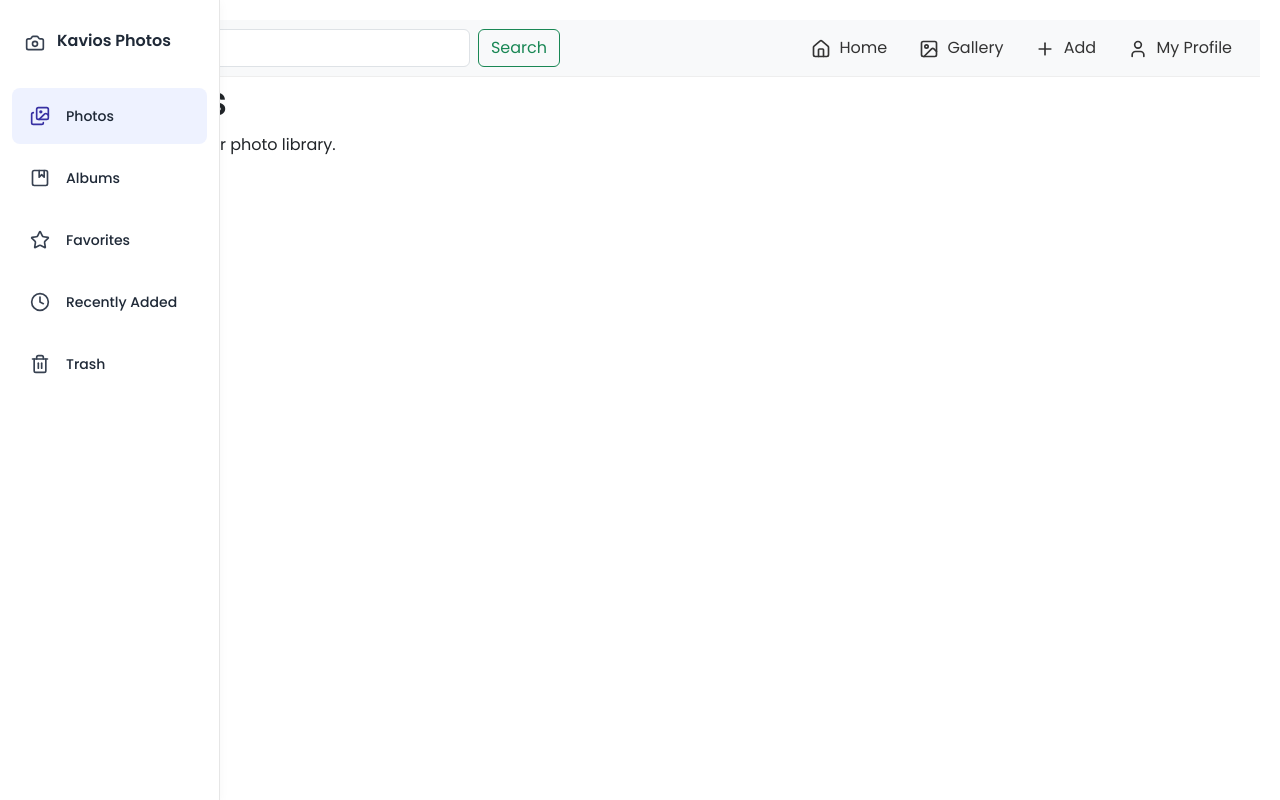
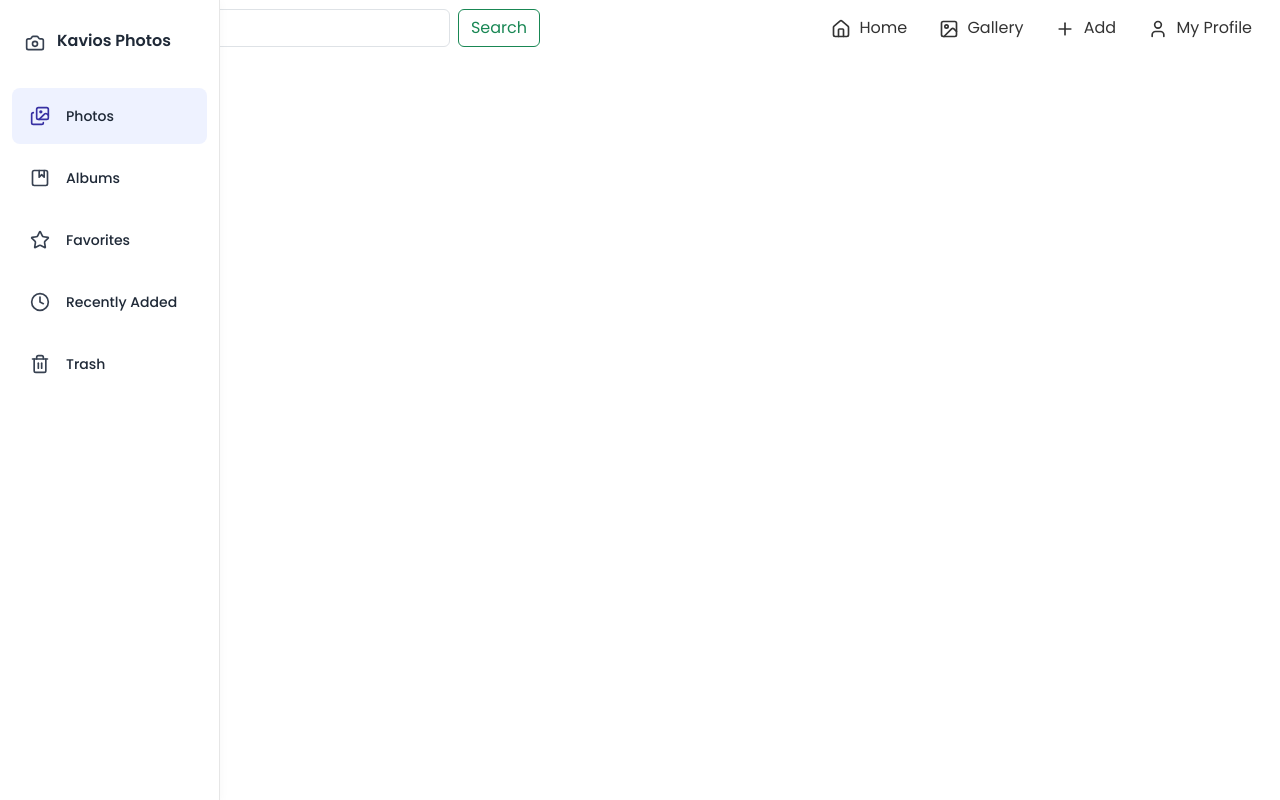
Before and after one commit to Jaytun-Kankotiya/Kavios-Frontend, a React (Vite) app: page /photos in a window 1280 px wide. Built offline with nearby package versions, Linux system fonts and the light colour scheme; no server answers.

Commit message:
adding sidebar and navbar

```diff
--- a/src/Feature Pages/Photos.jsx
+++ b/src/Feature Pages/Photos.jsx
@@ -1,15 +1,17 @@
+import { useState } from "react";
 import Navbar from "../components/Navbar";
 import Sidebar from "./Sidebar/Sidebar";
-import './Sidebar/Sidebar.css'
+import "./Sidebar/Sidebar.css";
 
 const Photos = () => {
+
+    const [images, setImages] = useState([])
   return (
     <div className="main-layout">
       <Sidebar />
       <div className="content-area">
         <Navbar />
-        <h1>Photos</h1>
-        <p>Welcome to your photo library.</p>
+        <div></div>
       </div>
     </div>
   );
--- a/src/Feature Pages/Sidebar/Sidebar.css
+++ b/src/Feature Pages/Sidebar/Sidebar.css
@@ -159,12 +159,15 @@
 /* Content area adjusts based on sidebar width */
 .content-area {
   flex-grow: 1;
-  margin: 20px;
   transition: margin-left 0.3s ease;
-  margin-left: 90px;
+  margin-left: 70px;
 }
 
-/* When sidebar is hovered, expand margin */
+/* When sidebar is hovered, shift content and navbar */
 .sidebar:hover ~ .content-area {
   margin-left: 240px;
 }
+
+.sidebar:hover ~ .content-area .navbar-top {
+  margin-left: 240px;
+}
--- a/src/Feature Pages/Trash.jsx
+++ b/src/Feature Pages/Trash.jsx
@@ -1,3 +1,4 @@
+import Navbar from "../components/Navbar";
 import Sidebar from "./Sidebar/Sidebar";
 import './Sidebar/Sidebar.css'
 
@@ -6,6 +7,7 @@ const Trash = () => {
     <div className="main-layout">
       <Sidebar />
       <div className="content-area">
+        <Navbar />
         <h1>Trash</h1>
         <p>Welcome to your photo library.</p>
       </div>
--- a/src/components/Navbar.jsx
+++ b/src/components/Navbar.jsx
@@ -1,9 +1,10 @@
 import { Plus, User, Home, Image } from "lucide-react";
 import '../index.css'
+import '../Feature Pages/Sidebar/Sidebar.css'
 
 const Navbar = () => {
   return (
-    <nav className="navbar navbar-expand-lg bg-light px-2">
+    <nav className="navbar navbar-expand-lg px-2 py-2 navbar-top">
       <div className="container-fluid">
 
         {/* Left: Search Bar */}
@@ -55,7 +56,6 @@ const Navbar = () => {
             </li>
           </ul>
         </div>
-
       </div>
     </nav>
   );
--- a/src/index.css
+++ b/src/index.css
@@ -14,7 +14,6 @@ body {
 
 .navbar {
   background-color: #ffffff;
-  border-bottom: 1px solid #eee;
 }
 
 .nav-link {
```
